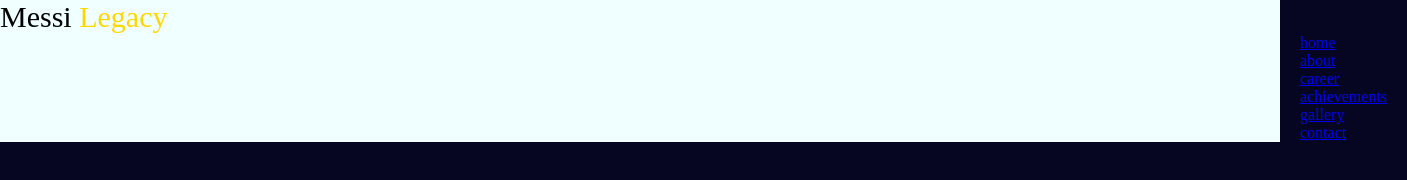
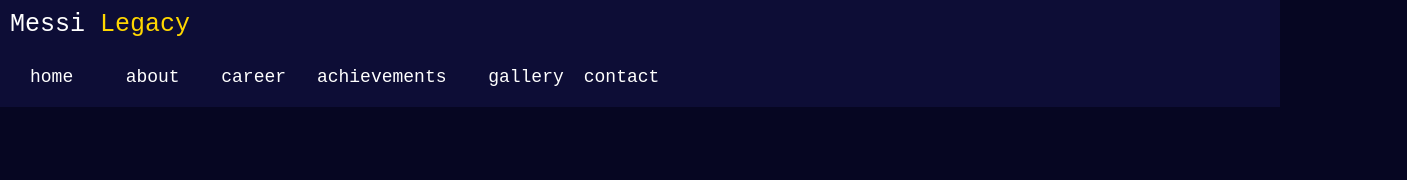
Before and after one commit to RaphelReji/Messi-Legacy, a plain HTML site: page index.html in a window 1280 px wide. Shown: the whole page, 1407 px wide, since content can reach past the window. Drawn offline with Linux system fonts and the light colour scheme.

Commit message:
added nav and head

```diff
--- a/index.html
+++ b/index.html
@@ -7,11 +7,13 @@
     <link rel="stylesheet" href="styles/style.css">
 </head>
 <body>
+   <div class="view">
+    <div class="nav-background">
 
-    <div class="nav-background">
         <div class="web-name">Messi <span class="web-name-span">Legacy</span></div>
+        <nav class="nav">
         <div class="nav-links">
-            <nav class="nav">
+
         <a href="#">home</a>
         <a href="#">about</a>
         <a href="#">career</a>
@@ -23,5 +25,7 @@
     </div>
 
 
+
+    </div>
 </body>
 </html>
--- a/styles/style.css
+++ b/styles/style.css
@@ -7,23 +7,55 @@
 }
 
 .nav-background{
-    background-color: azure;
-    width: 100%;
+    background-color: rgb(13, 13, 54);
 }
 
 .web-name{
-    font-size: 30px;
+    color: white;
+    font-family: monospace,Arial, Helvetica, sans-serif;
+    font-size: 25px;
     display: inline-block;
+    vertical-align: middle;
+    margin-right: 1000px;
+    padding: 10px;
 }
 .web-name-span{
     color: gold;
 }
+
 .nav-links{
+    display: grid;
+    grid-template-columns: 1fr 1fr 1fr 2fr 1fr 1fr;
+    column-gap: 20px;
+    text-align: right;
+}
+nav {
+
     display: inline-block;
-    margin-left:1300px;
+    justify-content: space-between;
+    align-items: center;
+     padding: 18px 30px;
 }
-a{
-    margin-right: 20px;
-    text-decoration: underline;
+a {
+   text-decoration: none;
+    color: rgb(255, 255, 255);
+    font-size: 18px;
+    font-family: monospace, sans-serif;
+    vertical-align: middle;
+    width: fit-content;
+}
+a::after{
+    content: "";
+    width: 0%;
+    height: 2px;
+
+    display: grid;
+    background: #ffaf02;
+    transition: 0.5s;
+    color: rgb(184, 9, 9);
 
 }
+a:hover::after{
+    width: 100%;
+
+}
```
Lines whose indentation alone changed are shown as unchanged.
